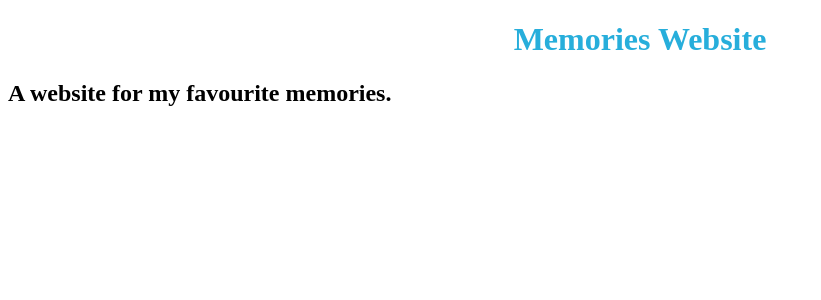
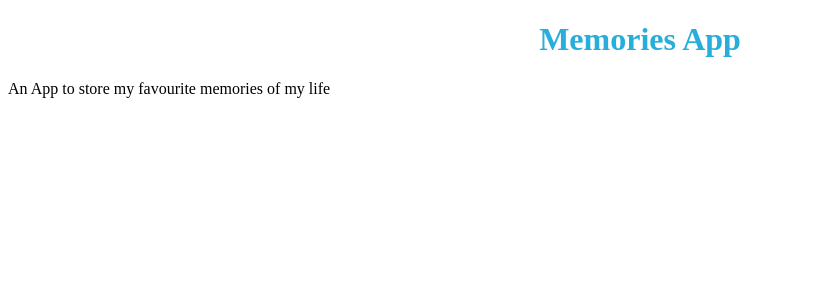
Before and after one commit to kikako-saravanan/React-Easy-Practice-Assignments---Rendering-Multiple-Components-with-React---pxyzgqchz1li, a React app: page / in a window 1280 px wide. Shown: the top 300 px of the page, without its empty margins (0-821 px from the left). Built offline with nearby package versions, Linux system fonts and the light colour scheme.

Commit message:
update app.js

```diff
--- a/src/components/App.js
+++ b/src/components/App.js
@@ -3,11 +3,19 @@
 
 
 const App = () => {
-  return <div id="main">
-    <h1 data-ns-test="project-name">Memories Website</h1>
-    <h2 data-ns-test="project-description">A website for my favourite memories.</h2>
-  </div>;
+  const pname = "project-name";
+  const pdesc = "project-description";
+  return (
+    <div id="main">
+      <h1 data-ns-test={pname}>Memories App</h1>
+
+      <p data-ns-test={pdesc}>
+        An App to store my favourite memories of my life
+      </p>
+    </div>
+  );
 };
 
 
+
 export default App;
```
